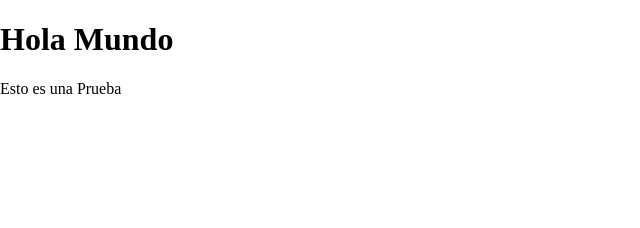
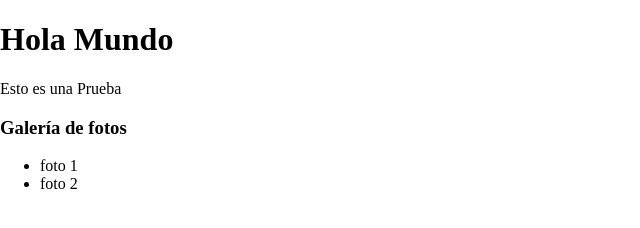
Before and after one commit to Khadosh/git_clase_1, a plain HTML site: page index.html in a window 1280 px wide. Shown: the whole page, without its empty margins (0-640 px from the left). Drawn offline with Linux system fonts and the light colour scheme.

Commit message:
galeria de fotos - intento 1

```diff
--- a/index.html
+++ b/index.html
@@ -10,5 +10,10 @@
 <body>
   <h1>Hola Mundo</h1>
   <p>Esto es una Prueba</p>
+  <h3>Galería de fotos</h3>
+  <ul>
+    <li>foto 1</li>
+    <li>foto 2</li>
+  </ul>
 </body>
 </html>
```
